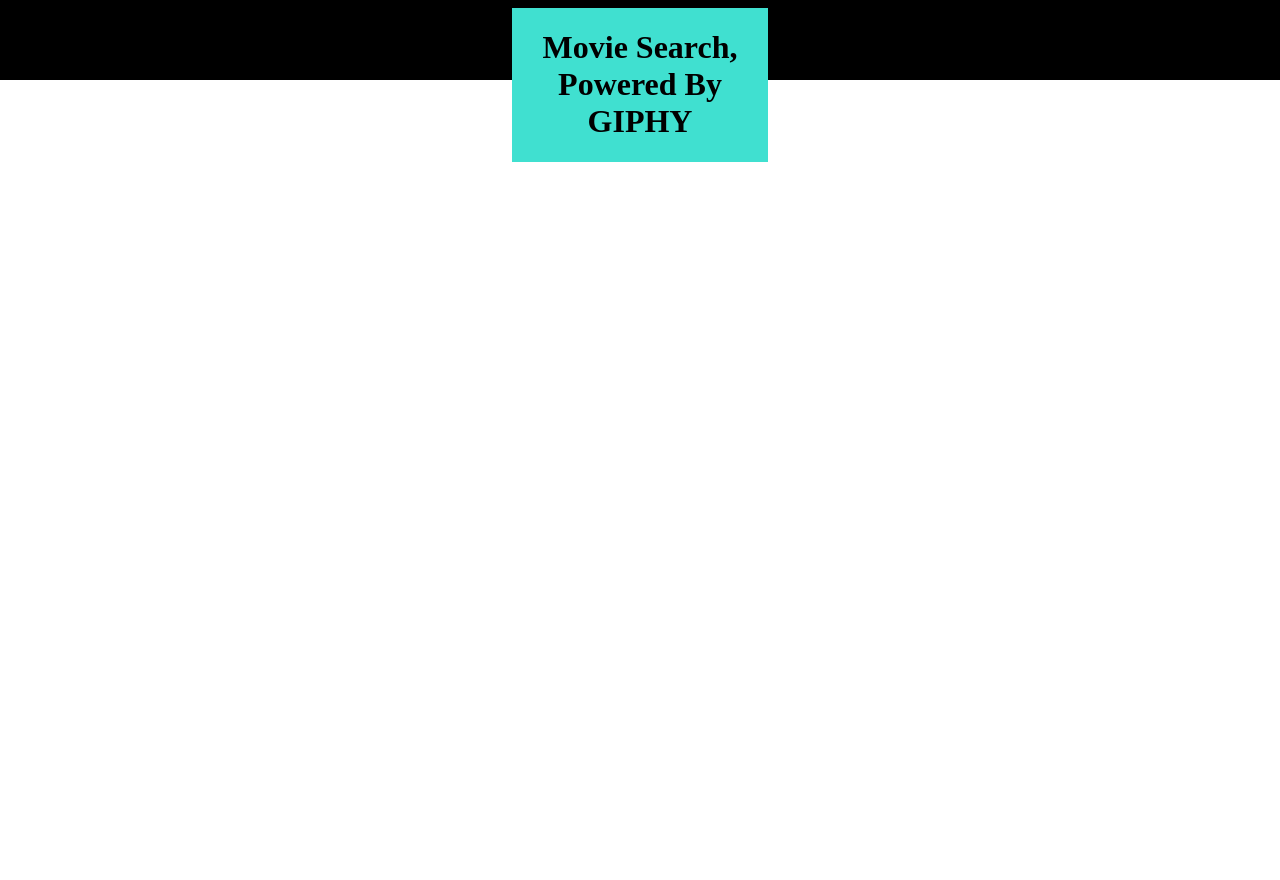
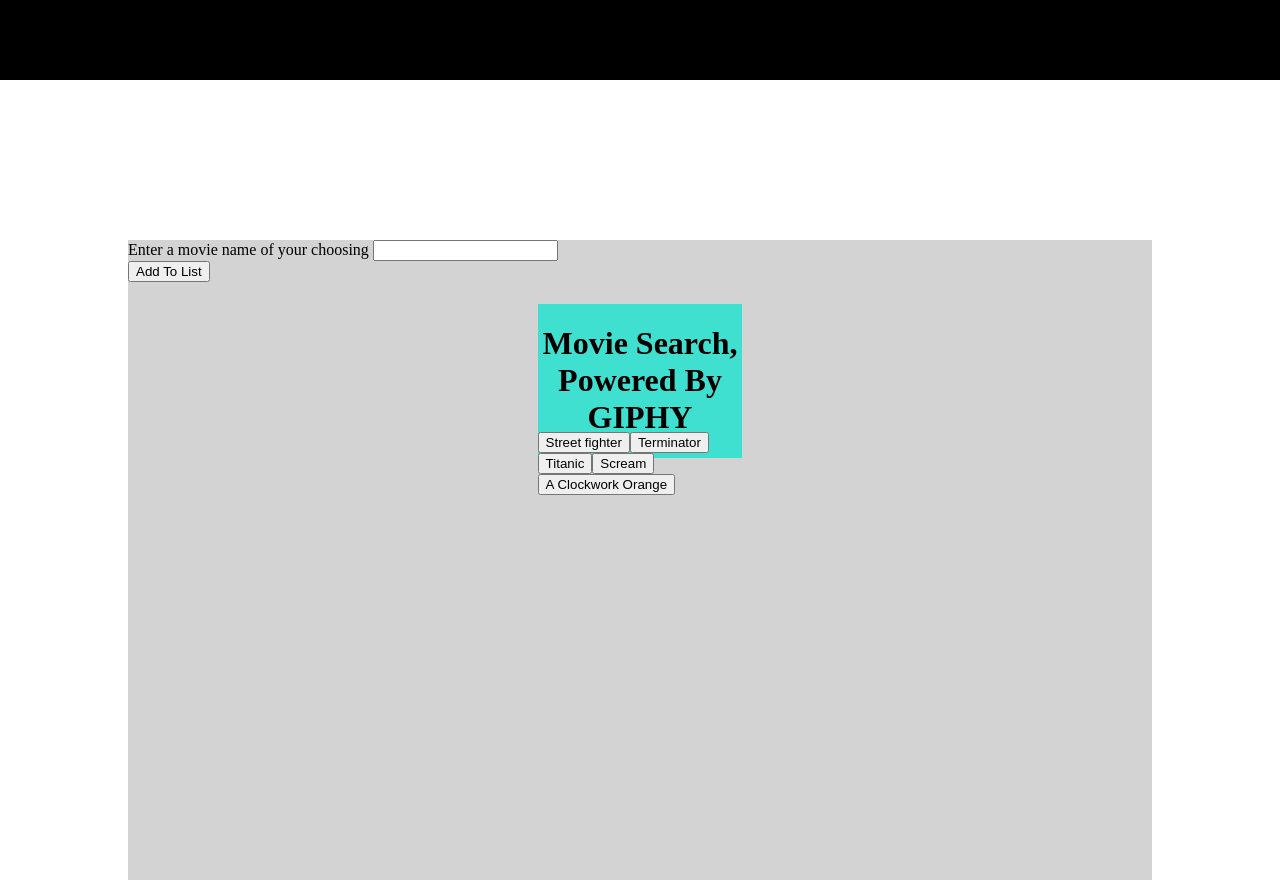
Before and after one commit to siricoa94/giphyAssignmentTwo, a website: page index.html in a window 1280 px wide. Before the commit the page ends 800 px from the top, so only its background shows below. Drawn offline with nearby package versions, Linux system fonts and the light colour scheme.

Commit message:
added fixed navbar

```diff
--- a/assets/css/style.css
+++ b/assets/css/style.css
@@ -1,16 +1,43 @@
 nav{
-    position: absolute;
+    position: fixed;
     background-color: black;
     width: 100%;
     height: 10%;
     left: 0%;
     top: 0%;
 }
+#container{
+    position: absolute;
+    top: 30%;
+    left: 10%;
+    width:80%;
+    height: 80%;
+    background-color: lightgrey;
+    z-index: -1;
+    background-attachment: scroll;
+}
 #titleDiv {
     position: absolute;
     left: 40%;
     right: 40%;
     width: 20%;
+    top: 10%;
     text-align: center;
     background: turquoise;
 }
+#buttons-view{
+    position: absolute;
+    top: 30%;
+    width: 20%;
+    left: 40%;
+    right: 40%;
+}
+#gifContainer {
+    position: absolute;
+    top: 50%;
+    width: 20%;
+    height: 40%;
+    left: 40%;
+    right: 40%;
+    overflow: scroll;
+}
--- a/index.html
+++ b/index.html
@@ -9,23 +9,18 @@
 </head>
 <body>
     <nav></nav>
+<div id="container">
             <div id="titleDiv"><h1 id="moviesearch">Movie Search, Powered By GIPHY</h1></div>
-    <div id="buttonContainer"></div>
-        <div class="container">
-
-
     <div id="buttons-view"></div>
-
     <form id="movie-form">
         <label for="movie-input" id="movieFormTitle">Enter a movie name of your choosing</label>
         <input type="text" id="movie-input">
         <br>
-
-
         <input id="add-movie" type="submit" value="Add To List">
     </form>
+    <div id="gifContainer"></div>
 </div>
-    <div id="gifContainer"></div>
+
 
 </body>
 <script src="https://cdnjs.cloudflare.com/ajax/libs/jquery/3.2.1/jquery.min.js"></script>
```
Lines whose indentation alone changed are shown as unchanged.
